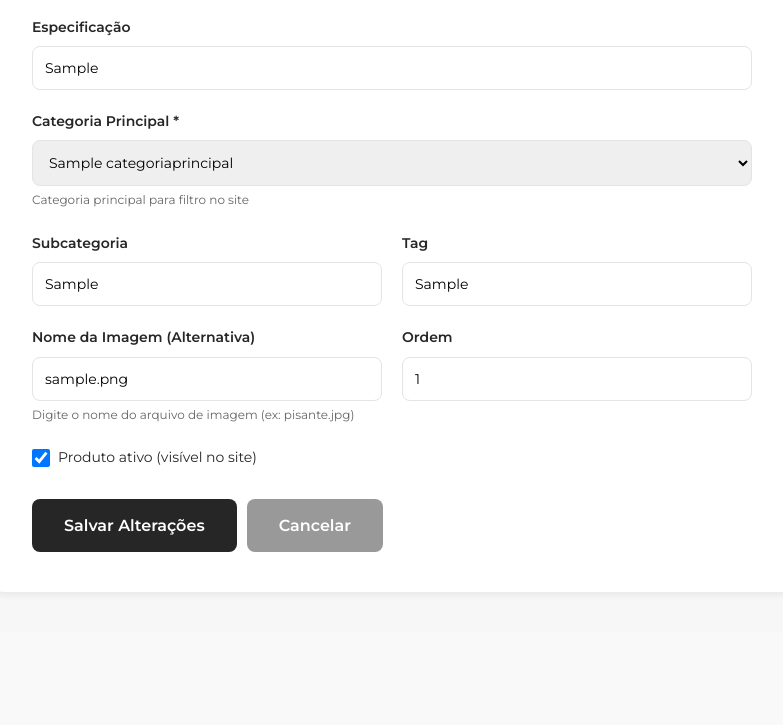
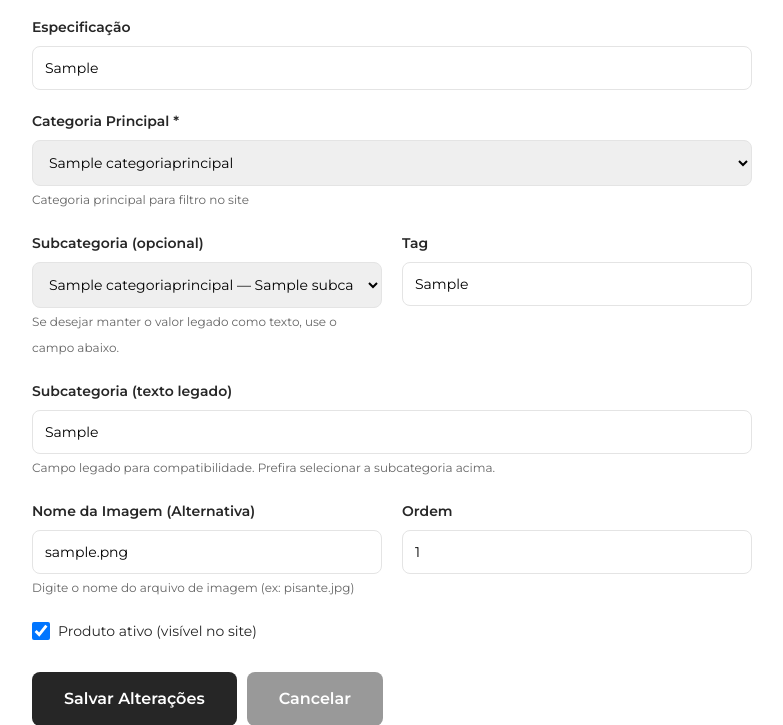
Before and after one commit to HudsonFranco/Beton-Dekor, a Django app: page /admin/produtos/1/editar/ in a window 1280 px wide. Shown: the part 1081-1806 px from the top of the page, without its empty margins (248-1031 px from the left). Before the commit the page ends 1674 px from the top, so only its background shows below. Run offline with Django 5.2, Linux system fonts and the light colour scheme; a user stored in the database is signed in; tables that the repository leaves empty hold one stand-in row (values such as "Sample post"); parts of the project's set-up code (start-up, migrations or seed data) failed here and were passed over; some libraries are stand-ins or nearby versions.

Commit message:
Adicionar FK 'subcategoria' em Produto; atualizar formulário admin e filtros por subcategoria

```diff
--- a/core/models.py
+++ b/core/models.py
@@ -46,6 +46,14 @@ class Produto(models.Model):
         null=True,
         blank=True,
         help_text="Categoria principal"
+    )
+    subcategoria = models.ForeignKey(
+        Subcategoria,
+        on_delete=models.SET_NULL,
+        null=True,
+        blank=True,
+        related_name='produtos',
+        help_text="Subcategoria associada (quando aplicável)"
     )
     categoria = models.CharField(max_length=100, blank=True, help_text="Subcategoria: Amadeirados, Tijolinho, Mosaicos, etc.")
     tag = models.CharField(max_length=100, default="Base Cementícia")
@@ -108,6 +116,13 @@ class Produto(models.Model):
             urls.append(f'{settings.STATIC_URL}images/{self.imagem_nome}')
         return urls
 
+    @property
+    def subcategoria_nome(self):
+        """Retorna o nome da subcategoria (FK) ou o valor legado do campo `categoria`."""
+        if self.subcategoria:
+            return self.subcategoria.nome
+        return self.categoria
+
 class MensagemContato(models.Model):
     nome = models.CharField(max_length=200)
     email = models.EmailField()
--- a/core/views.py
+++ b/core/views.py
@@ -173,6 +173,7 @@ def admin_produto_create(request):
             descricao=descricao,
             categoria_principal=categoria_principal,
             categoria=categoria,
+            subcategoria=None,
             tag=tag,
             imagem_nome=imagem_nome,
             dimensoes=request.POST.get('dimensoes', ''),
@@ -192,6 +193,14 @@ def admin_produto_create(request):
             produto.imagem_3 = request.FILES['imagem_3']
 
         produto.save()  # Isso vai gerar o slug automaticamente se não foi fornecido
+        # associar subcategoria se enviada
+        subcategoria_id = request.POST.get('subcategoria')
+        if subcategoria_id:
+            try:
+                produto.subcategoria = Subcategoria.objects.get(pk=subcategoria_id)
+                produto.save()
+            except Subcategoria.DoesNotExist:
+                pass
         messages.success(request, f'Produto "{produto.nome}" criado com sucesso!')
         return redirect('admin-produtos')
     categorias_principais = CategoriaPrincipal.objects.filter(ativo=True).order_by('ordem', 'nome')
@@ -213,6 +222,15 @@ def admin_produto_edit(request, pk):
                 pass
         produto.categoria_principal = categoria_principal
         produto.categoria = request.POST.get('categoria', '')
+        # Atualizar subcategoria (FK)
+        subcategoria_id = request.POST.get('subcategoria', '')
+        if subcategoria_id:
+            try:
+                produto.subcategoria = Subcategoria.objects.get(pk=subcategoria_id)
+            except Subcategoria.DoesNotExist:
+                produto.subcategoria = None
+        else:
+            produto.subcategoria = None
         produto.tag = request.POST.get('tag', 'Base Cementícia')
         produto.imagem_nome = request.POST.get('imagem_nome', '')
         produto.dimensoes = request.POST.get('dimensoes', '')
--- a/templates/core/admin/produto_form.html
+++ b/templates/core/admin/produto_form.html
@@ -222,14 +222,28 @@
 
                 <div class="admin-form-grid" style="margin-bottom: 20px;">
                     <div>
-                        <label style="display: block; font-family: 'Montserrat'; font-weight: 600; font-size: 14px; color: #262626; margin-bottom: 8px;">Subcategoria</label>
-                        <input type="text" name="categoria" value="{{ produto.categoria|default:'' }}" style="width: 100%; padding: 12px; border: 1px solid #e4e4e4; border-radius: 8px; font-family: 'Montserrat'; font-size: 14px; box-sizing: border-box;" placeholder="ex: Tijolinho, Mosaicos">
+                        <label style="display: block; font-family: 'Montserrat'; font-weight: 600; font-size: 14px; color: #262626; margin-bottom: 8px;">Subcategoria (opcional)</label>
+                        <select name="subcategoria" id="id_subcategoria" style="width: 100%; padding: 12px; border: 1px solid #e4e4e4; border-radius: 8px; font-family: 'Montserrat'; font-size: 14px; box-sizing: border-box;">
+                            <option value="">-- Usar sem subcategoria --</option>
+                            {% for cat in categorias_principais %}
+                                {% for sub in cat.subcategorias.all %}
+                                    <option value="{{ sub.id }}" {% if produto.subcategoria and produto.subcategoria.id == sub.id %}selected{% endif %} data-categoria-principal="{{ cat.id }}">{{ cat.nome }} — {{ sub.nome }}</option>
+                                {% endfor %}
+                            {% endfor %}
+                        </select>
+                        <small style="font-family: 'Montserrat'; font-size: 12px; color: #666;">Se desejar manter o valor legado como texto, use o campo abaixo.</small>
                     </div>
 
                     <div>
                         <label style="display: block; font-family: 'Montserrat'; font-weight: 600; font-size: 14px; color: #262626; margin-bottom: 8px;">Tag</label>
                         <input type="text" name="tag" value="{{ produto.tag|default:'Base Cementícia' }}" style="width: 100%; padding: 12px; border: 1px solid #e4e4e4; border-radius: 8px; font-family: 'Montserrat'; font-size: 14px; box-sizing: border-box;">
                     </div>
+                </div>
+
+                <div style="margin-bottom: 20px;">
+                    <label style="display: block; font-family: 'Montserrat'; font-weight: 600; font-size: 14px; color: #262626; margin-bottom: 8px;">Subcategoria (texto legado)</label>
+                    <input type="text" name="categoria" value="{{ produto.categoria|default:'' }}" style="width: 100%; padding: 12px; border: 1px solid #e4e4e4; border-radius: 8px; font-family: 'Montserrat'; font-size: 14px; box-sizing: border-box;" placeholder="ex: Tijolinho, Mosaicos">
+                    <small style="font-family: 'Montserrat'; font-size: 12px; color: #666;">Campo legado para compatibilidade. Prefira selecionar a subcategoria acima.</small>
                 </div>
 
                 <div class="admin-form-grid" style="margin-bottom: 20px;">
```
Also changed, not shown: templates/core/produtos.html (+73 -16 lines), core/migrations/0010_produto_subcategoria.py (added).
